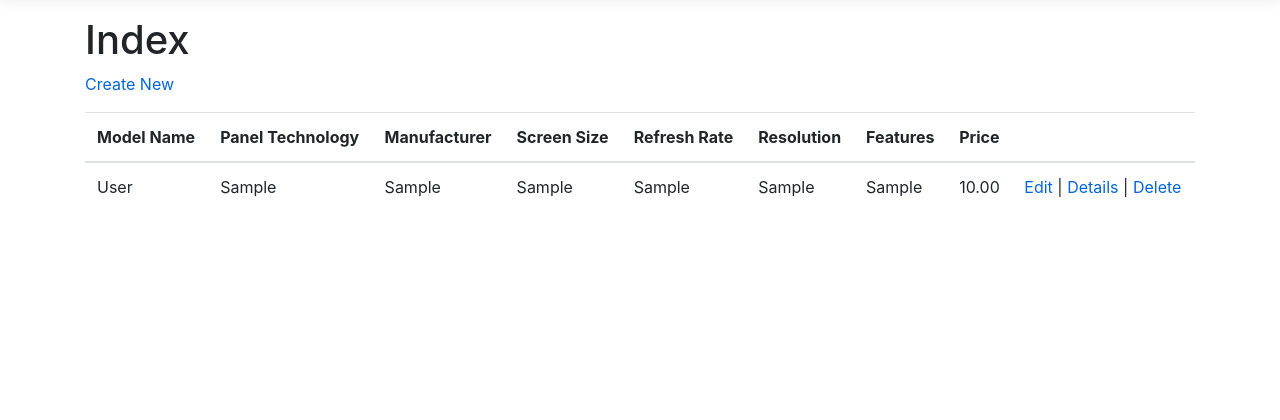
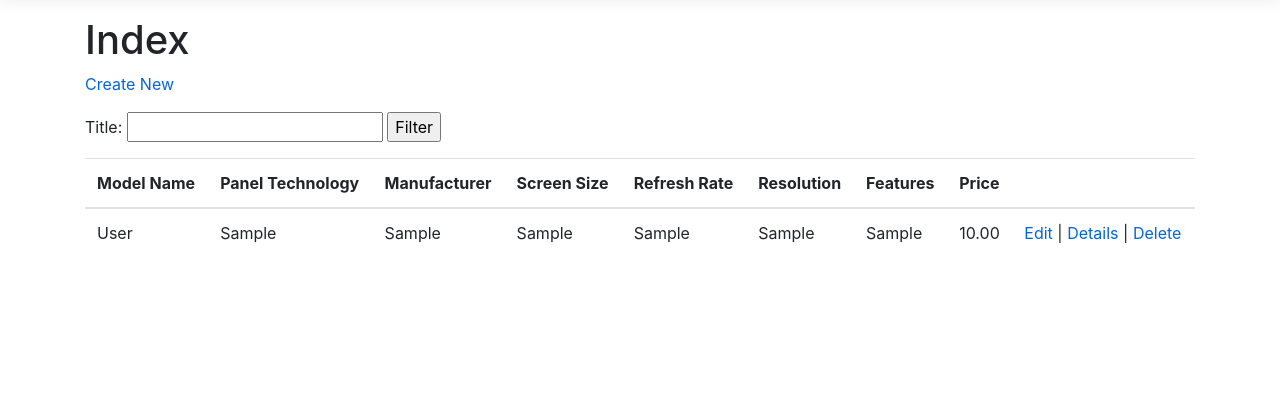
Before and after one commit to Qdesai/ASP.NET-Assignment1, an ASP.NET Core app: page /Monitors in a window 1280 px wide. Shown: the part 57-477 px from the top of the page. Run offline with ASP.NET Core 8, Linux system fonts and the light colour scheme; tables that the repository leaves empty hold one stand-in row (values such as "Sample post"); the project's own start-up code is not run, and a stand-in starts its controllers and pages; some libraries are stand-ins or nearby versions.

Commit message:
added the text box to enter the search string on the index page.

```diff
--- a/MarvelMonitors/Controllers/MonitorsController.cs
+++ b/MarvelMonitors/Controllers/MonitorsController.cs
@@ -20,14 +20,14 @@ namespace MarvelMonitors.Controllers
         }
 
         // GET: Monitors
-        public async Task<IActionResult> Index(string id)
+        public async Task<IActionResult> Index(string searchString)
         {
             var monitors = from m in _context.Monitor // sql query to get all the results from the database.
                            select m;
 
-            if (!String.IsNullOrEmpty(id))
+            if (!String.IsNullOrEmpty(searchString))
             {
-                monitors = monitors.Where(s => s.ModelName.Contains(id)); // compares the string with the recordds and gives the records that match.
+                monitors = monitors.Where(s => s.ModelName.Contains(searchString)); // compares the string with the recordds and gives the records that match.
             }
 
             return View(await monitors.ToListAsync());
--- a/MarvelMonitors/Views/Monitors/Index.cshtml
+++ b/MarvelMonitors/Views/Monitors/Index.cshtml
@@ -9,6 +9,14 @@
 <p>
     <a asp-action="Create">Create New</a>
 </p>
+
+<form asp-controller="Monitors" asp-action="Index">
+    <p>
+        Title: <input type="text" name="SearchString" />
+        <input type="submit" value="Filter" />
+    </p>
+</form>
+
 <table class="table">
     <thead>
         <tr>
@@ -40,7 +48,8 @@
         </tr>
     </thead>
     <tbody>
-@foreach (var item in Model) {
+        @foreach (var item in Model)
+        {
             <tr>
                 <td>
                     @Html.DisplayFor(modelItem => item.ModelName)
```
Lines whose indentation alone changed are shown as unchanged.
